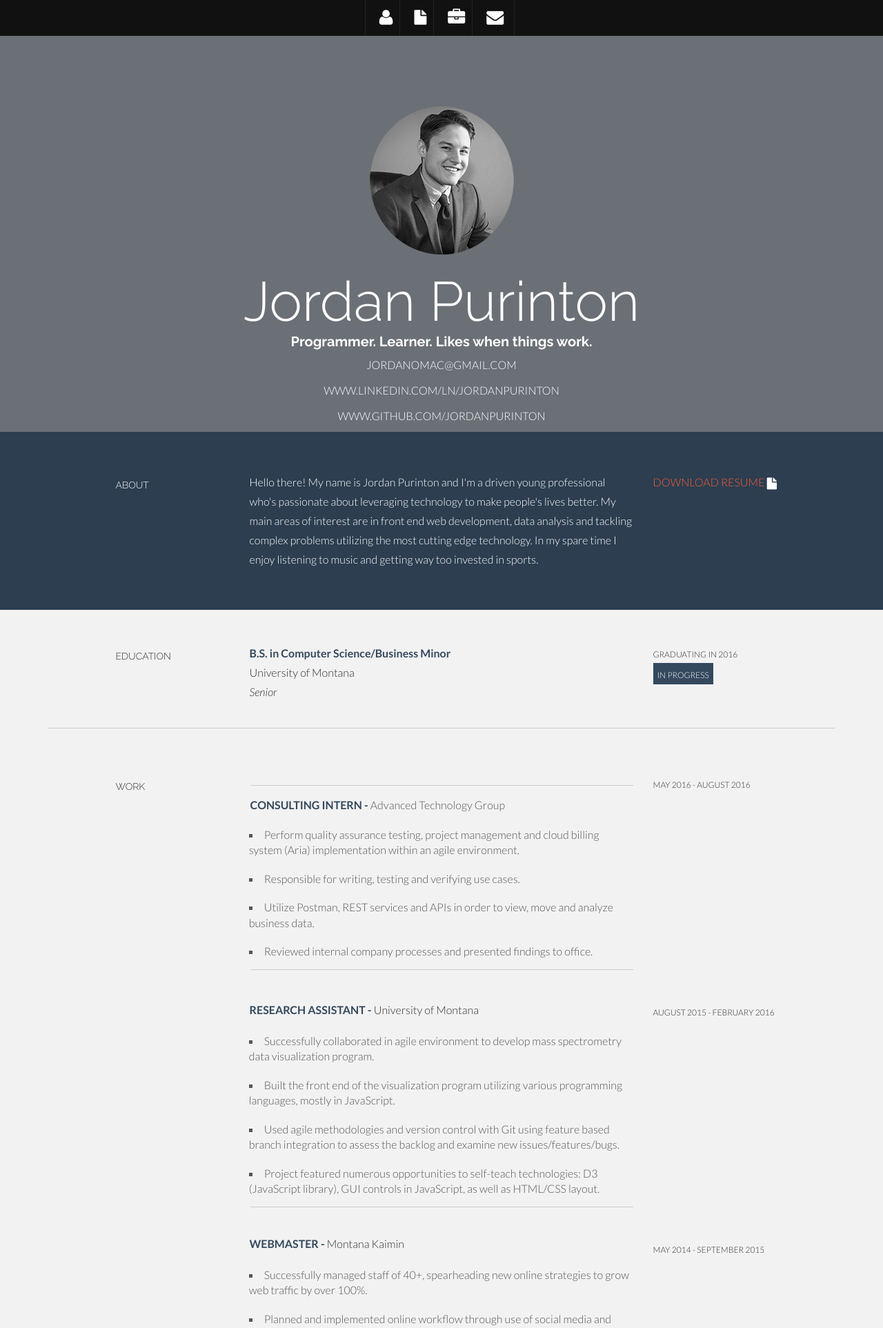
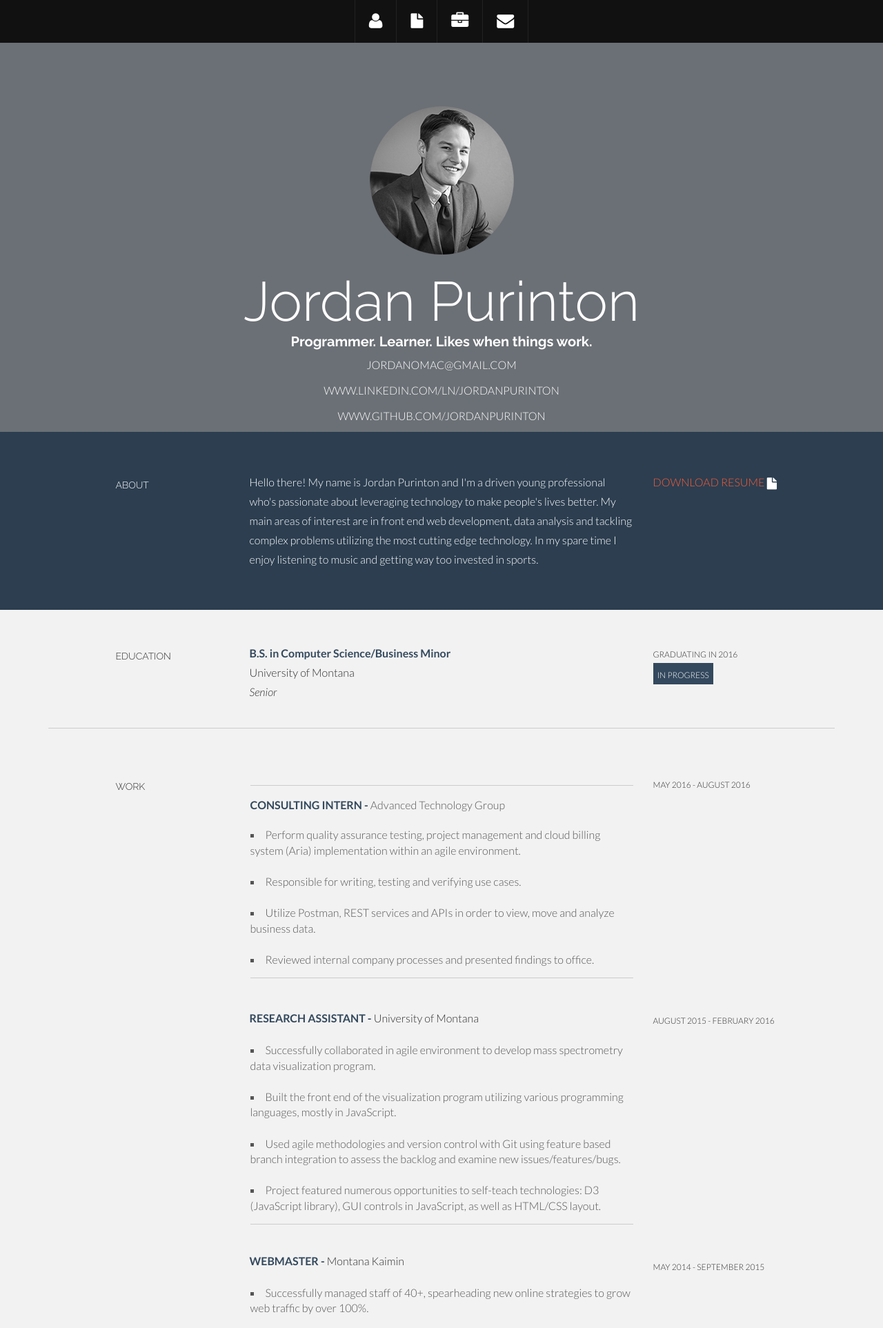
Before and after one commit to jordanpurinton/jordanpurinton.github.io, a PHP site: page / in a window 1280 px wide. Shown: the top 1925 px of the page at 69% size. Run offline with PHP 8.4, Linux system fonts and the light colour scheme.

Commit message:
fixed issue where header buttons were being overlapped on each other

```diff
--- a/Theme/assets/css/main.css
+++ b/Theme/assets/css/main.css
@@ -66,8 +66,6 @@ a:after {
  li{
 	 margin:0;
 	 line-height: 1.4em;
-	 padding: 0.2em;
-	 margin: -5px;
  }
 
 .image img {
```
